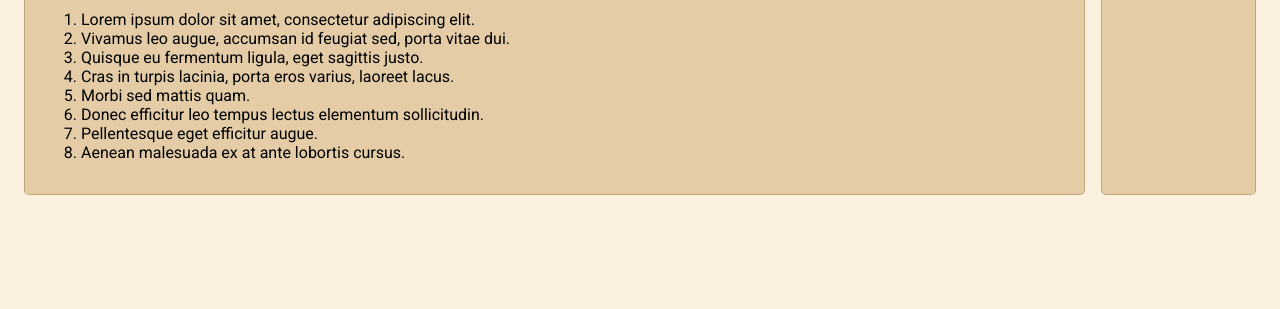
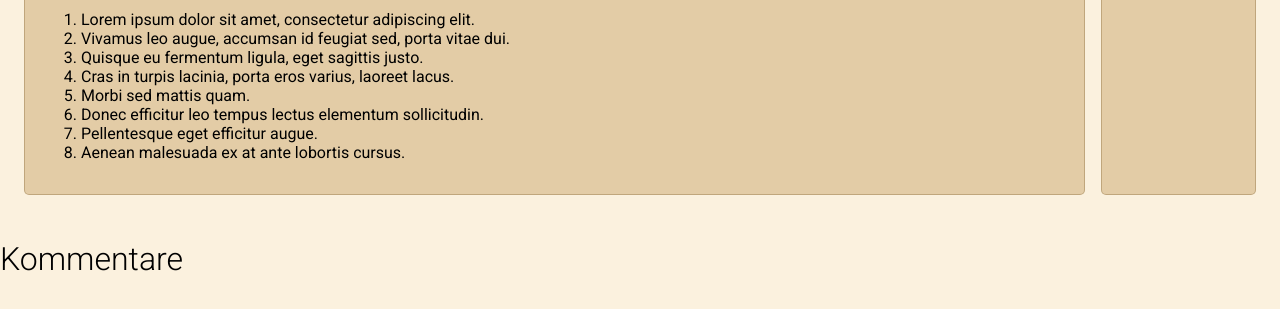
Before and after one commit to INF16A/kochbuch-planung, a plain HTML site: page Mockups/Rezeptansicht_Leandro.html in a window 1280 px wide. Shown: the part 423-732 px from the top of the page. Drawn offline with Linux system fonts and the light colour scheme.

Commit message:
Update Rezeptansicht_Leandro.html

```diff
--- a/Mockups/Rezeptansicht_Leandro.html
+++ b/Mockups/Rezeptansicht_Leandro.html
@@ -138,5 +138,13 @@
 			</div>
 		</div>
 	</div>
+
+	<div class="comments">
+		<div class="container">
+			<h1>Kommentare</h1>
+			<div class="comment">
+			</div>
+		</div>
+	</div>
 </body>
 </html>
```
